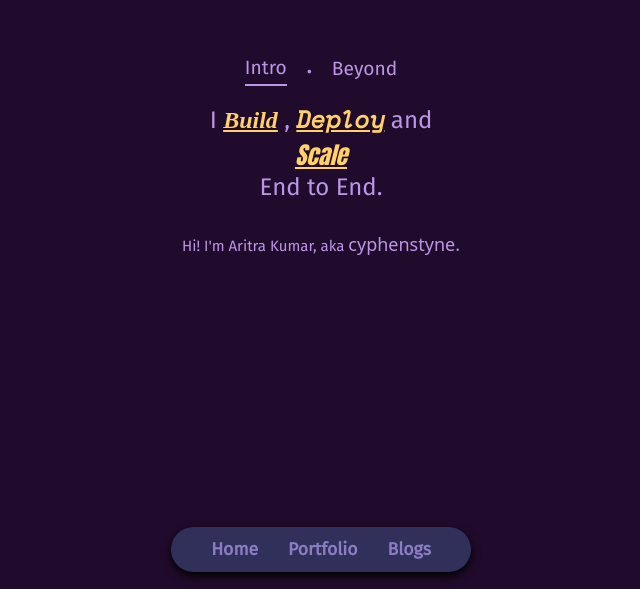
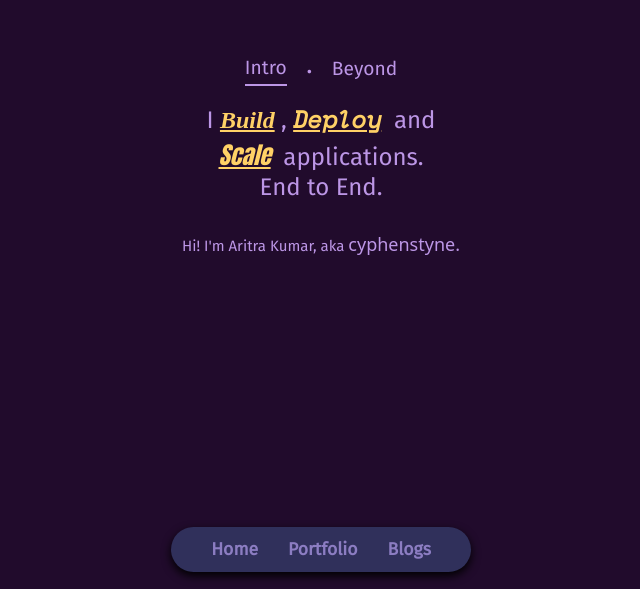
Before and after one commit to cyphenstyne/cyphenstyne.github.io, a plain HTML site: page index.html in a window 1280 px wide. Shown: the part 211-800 px from the top of the page, without its empty margins (319-959 px from the left). Drawn offline with nearby package versions, Linux system fonts and the light colour scheme; a web font is replaced by a local one.

Commit message:
added some space in front of 'and' and 'applications'

```diff
--- a/index.html
+++ b/index.html
@@ -31,9 +31,10 @@
                 <span class="highlighted" id="build">Build</span>
                 ,
                 <span class="highlighted" id="deploy">Deploy</span>
-                and
+                &nbsp;and
                 <br>
                 <span class="highlighted" id="scale">Scale</span>
+                &nbsp;applications.
                 <br>
                 <span>End to End.</span>
                 <br>
```
